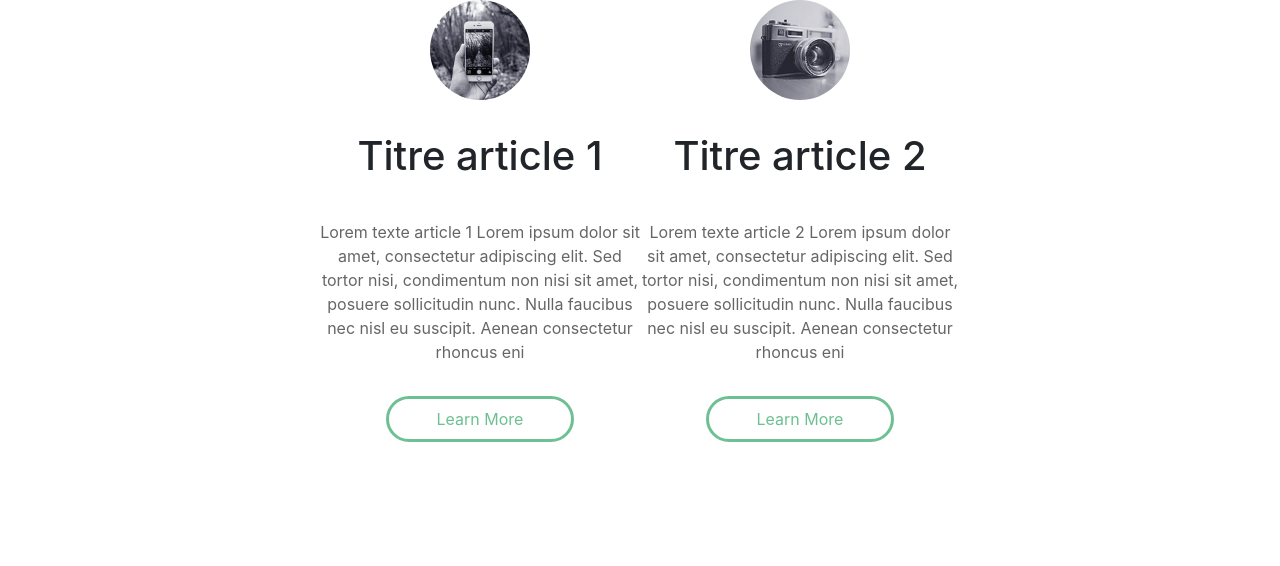
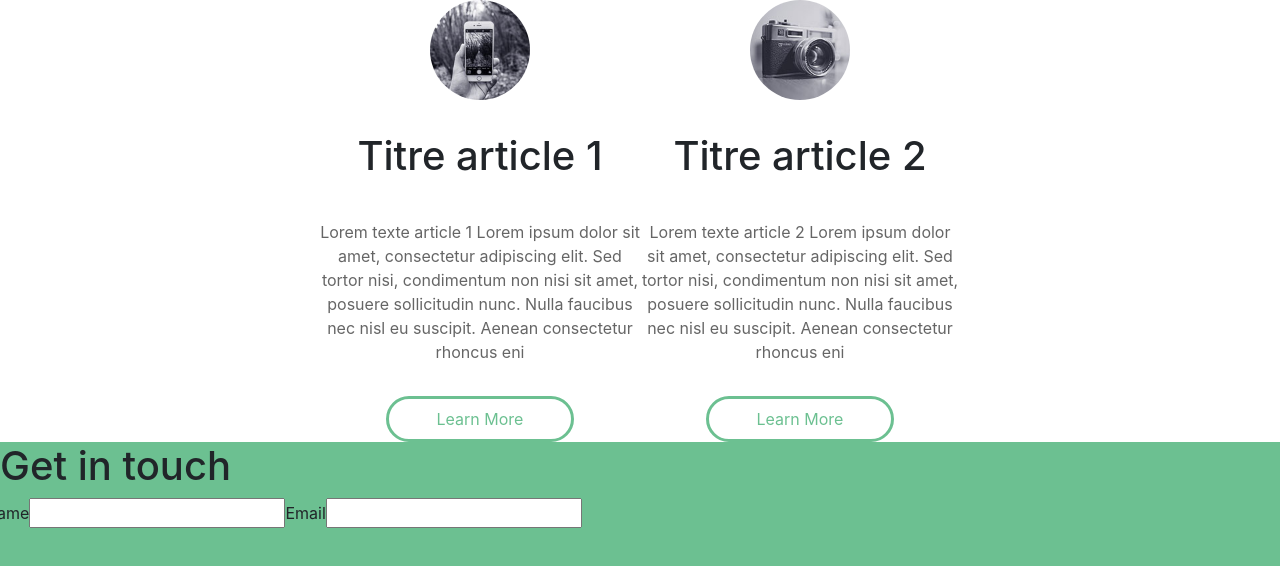
Before and after one commit to Hugo-Becker/react-website-younes-hugo, a React (Create React App) app: page / in a window 1280 px wide. Shown: the top 566 px of the page. Built offline with nearby package versions, Linux system fonts and the light colour scheme.

Commit message:
temp push

```diff
--- a/src/components/Footer.js
+++ b/src/components/Footer.js
@@ -1,8 +1,24 @@
 import React from 'react'
+import '../css/footer.css'
 
 function Footer() {
     return (
-        <div>
+        <div className='footer'>
+            <h1>Get in touch</h1>
+            <div className='row'>
+                <div className=" half half-left">
+                    <label htmlFor="">Name</label>
+                    <input type="text"/>
+                </div>
+                <div className=" half half-right">
+                    <label htmlFor="">Email</label>
+                    <input type="email" name="email" id=""/>
+                </div>
+
+            </div>
+
+
+
 
         </div>
     )
--- /dev/null
+++ b/src/css/footer.css
@@ -0,0 +1,4 @@
+.footer{
+    height: 80vh;
+    background-color:#6CC091;
+}
```
